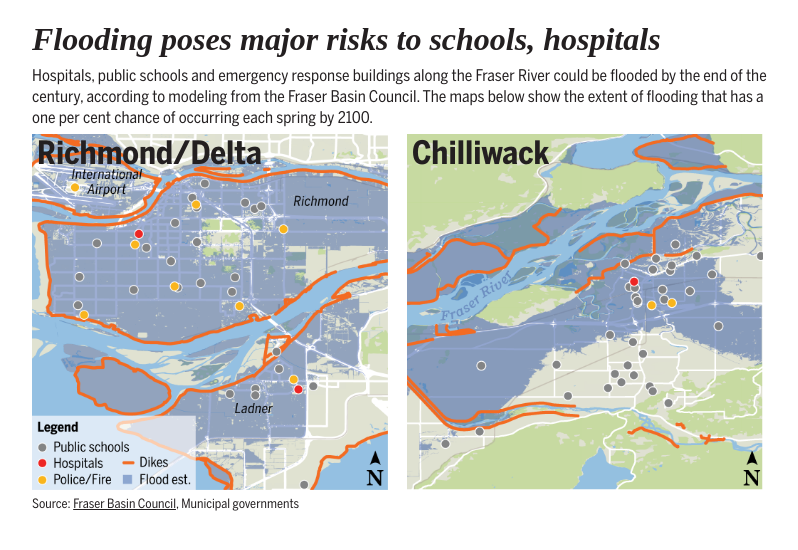
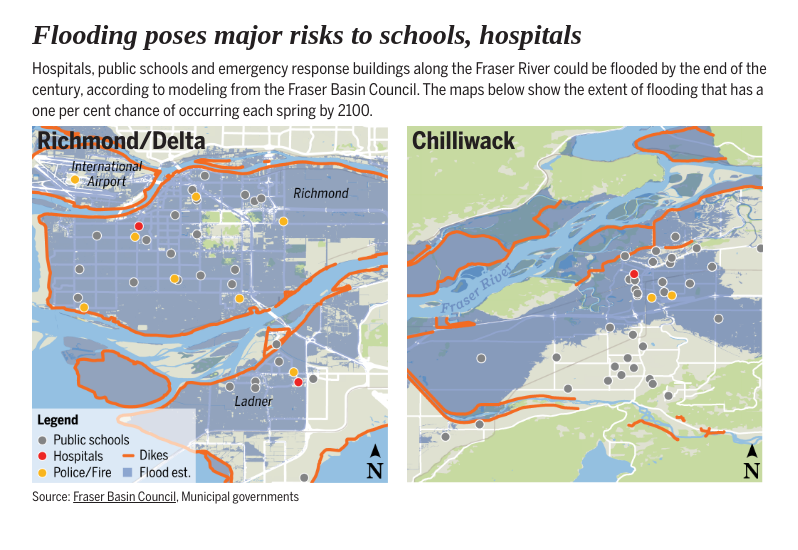
Before and after one commit to vs-postmedia/flood-fire-infrastructure-fbc, a website built with webpack: page src/index.html in a window 1280 px wide. Shown: the whole page, without its empty margins (233-1031 px from the left). Built offline with nearby package versions, Linux system fonts and the light colour scheme; files whose address does not match are found by name.

Commit message:
adjusted header sizes

```diff
--- a/src/css/main.css
+++ b/src/css/main.css
@@ -2,6 +2,9 @@
 #app {
 	margin: 0 auto;
 	max-width: 750px;
+}
+#app h1 {
+	font-size: 1.75rem;
 }
 .graphic-container {
 	/*display: flex;*/
@@ -12,7 +15,7 @@
 	position: relative;
 }
 .graphic-container .gfx-block > h2 {
-	font-size: 2rem;
+	font-size: 1.5rem;
 	left: 5px;
 	position: absolute;
 	z-index: 1;
```
